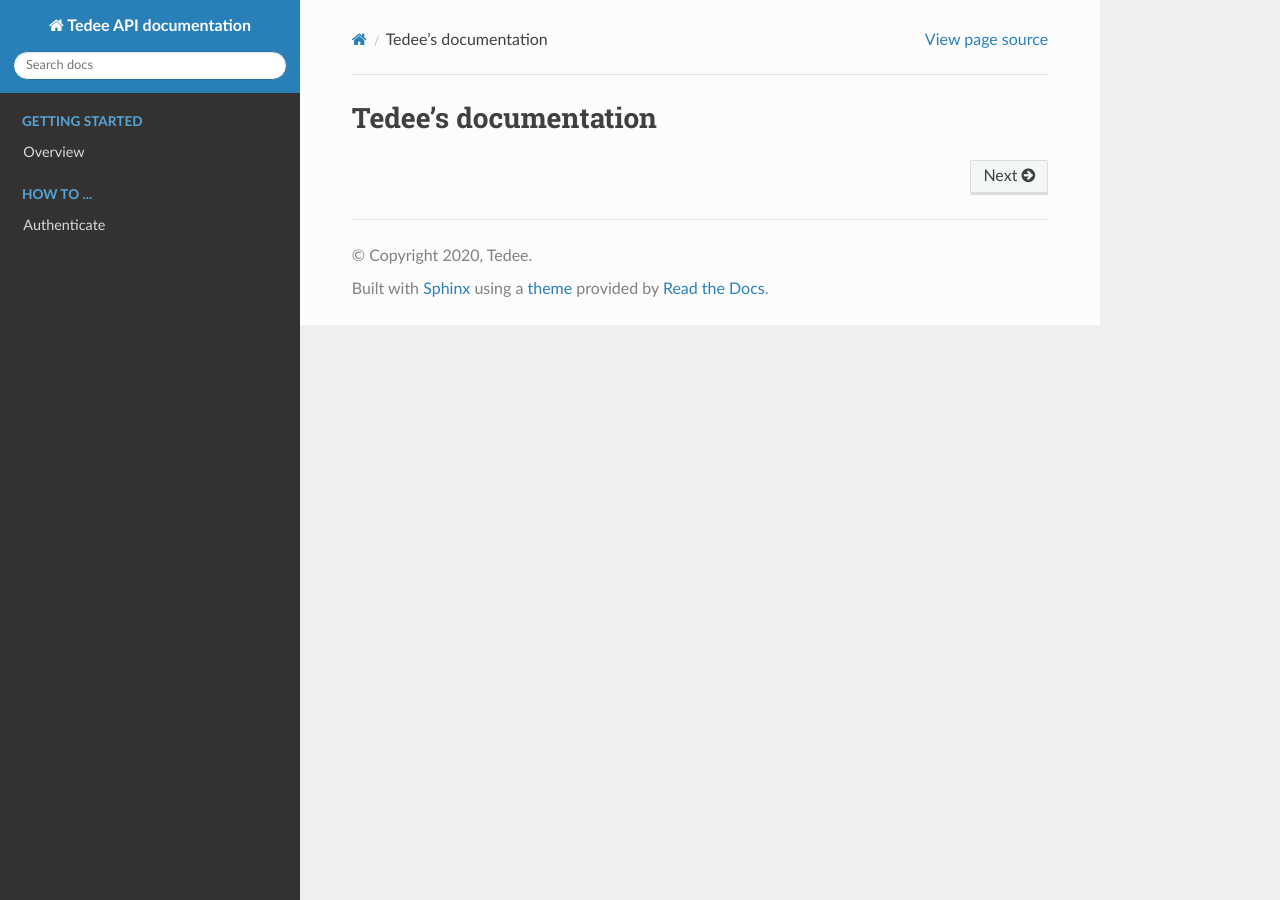
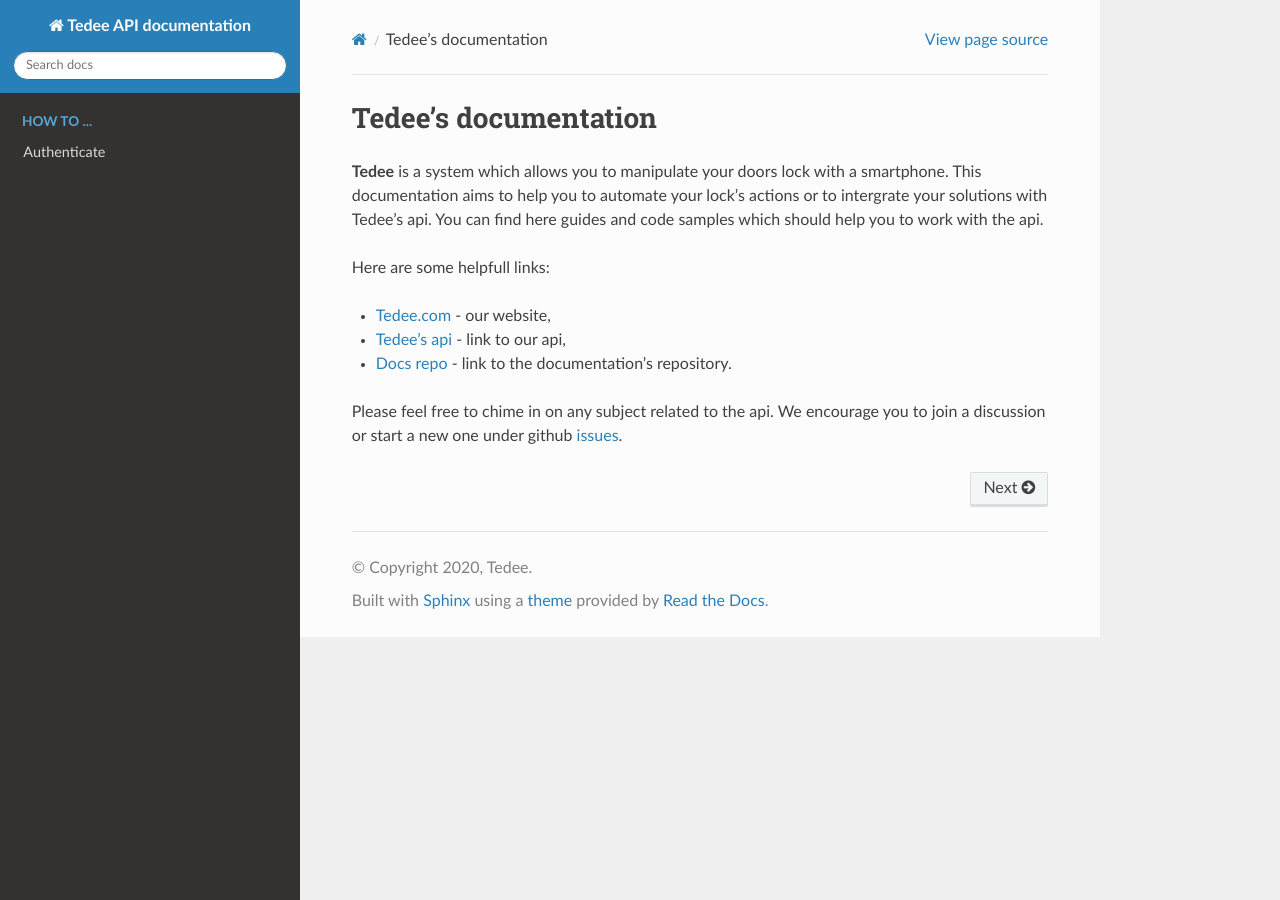
Before and after one commit to tedee-com/tedee-api-doc, a Sphinx documentation site: the page built from docs/source/index.rst, in a window 1280 px wide. Built offline with Sphinx 7.4.7 and the Read the Docs theme 2.0.0, drawn with Linux system fonts in a browser that asks for light colours.

Commit message:
Add description to the startup page.

```diff
--- a/docs/source/index.rst
+++ b/docs/source/index.rst
@@ -11,11 +11,21 @@ Tedee's documentation
    :caption: Getting Started
    :hidden:
 
-   overview
-
 .. toctree::
    :maxdepth: 2
    :caption: How to ...
    :hidden:
 
    Authenticate<authentication>
+
+**Tedee** is a system which allows you to manipulate your doors lock with a smartphone.
+This documentation aims to help you to automate your lock's actions or to intergrate your solutions with Tedee's api.
+You can find here guides and code samples which should help you to work with the api.
+
+Here are some helpfull links:
+
+- `Tedee.com <https://tedee.com>`_ - our website,
+- `Tedee's api <https://api.tedee.com/>`_ - link to our api,
+- `Docs repo <https://github.com/tedee-com/tedee-api-doc>`_ - link to the documentation's repository.
+
+Please feel free to chime in on any subject related to the api. We encourage you to join a discussion or start a new one under github `issues <https://github.com/tedee-com/tedee-api-doc/issues>`_.
--- a/docs/source/overview.rst
+++ /dev/null
@@ -1,2 +0,0 @@
-Overview
-========
```
